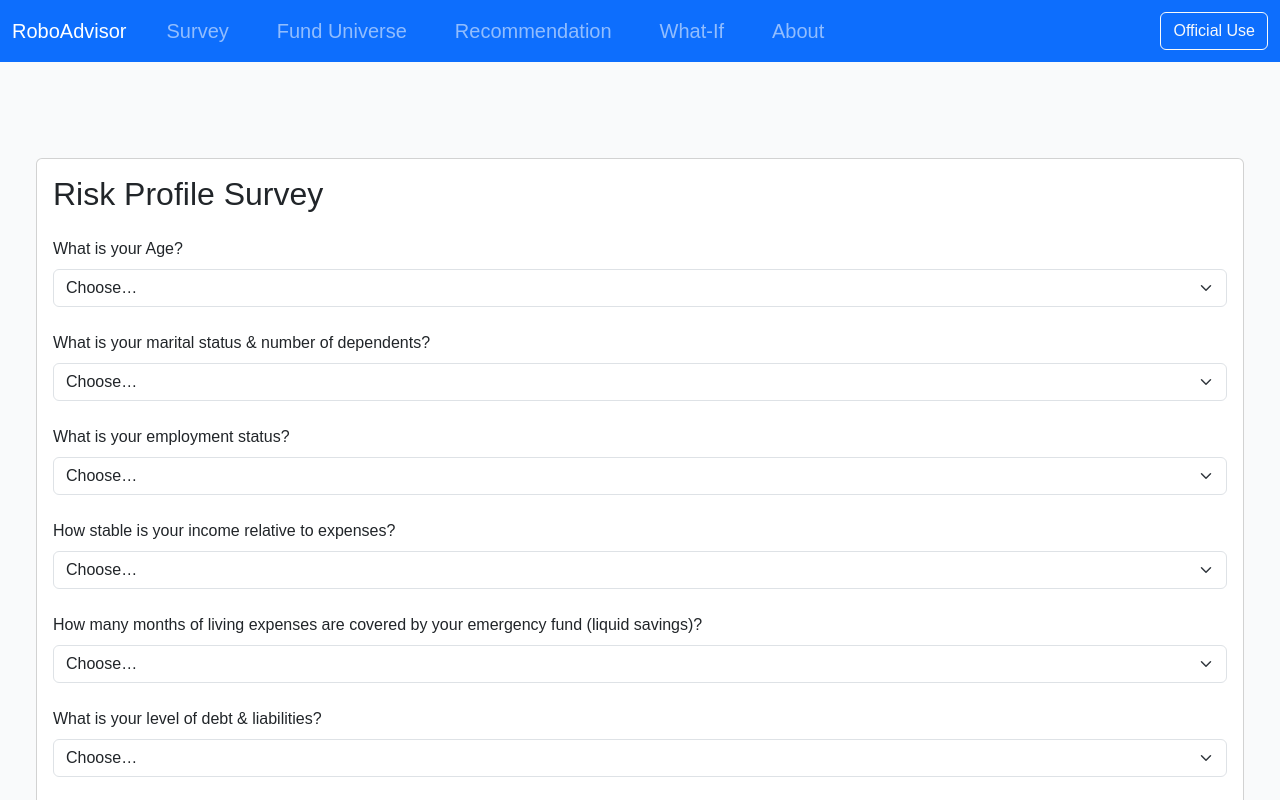
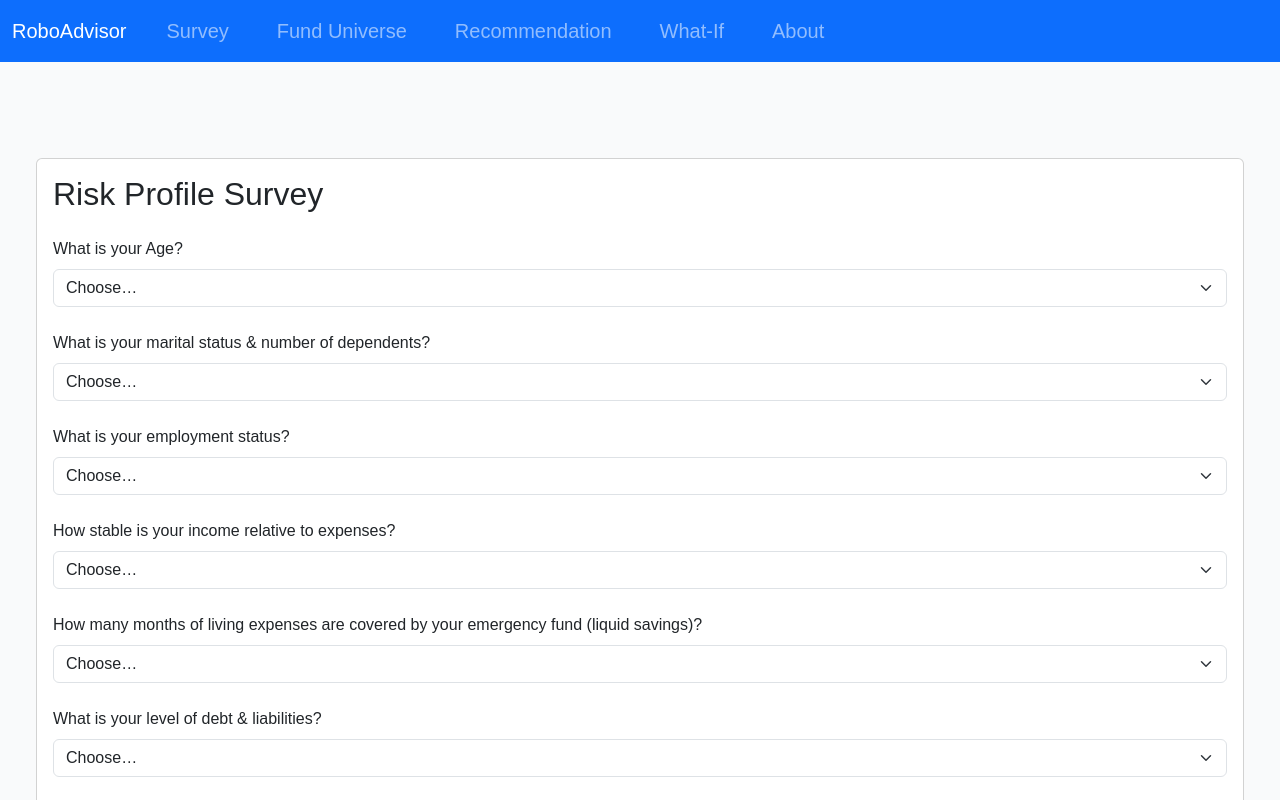
Before and after one commit to brandonchua/roboadvisor-web, a Next.js app: page /questionnaire in a window 1280 px wide. Shown: the top 800 px of the page. Built offline with nearby package versions, Linux system fonts and the light colour scheme.

Commit message:
fixed navbar

```diff
--- a/src/app/components/NavBar.tsx
+++ b/src/app/components/NavBar.tsx
@@ -1,15 +1,11 @@
-'use client';  // NavBar uses useDebug(), which is a client‐side hook
+'use client';
 
 import Link      from 'next/link';
 import Navbar    from 'react-bootstrap/Navbar';
 import Container from 'react-bootstrap/Container';
 import Nav       from 'react-bootstrap/Nav';
-import Button    from 'react-bootstrap/Button';
-import { useDebug } from '../providers/DebugProvider';
 
 export default function NavBar() {
-  const { debug, toggle } = useDebug();
-
   return (
     <Navbar bg="primary" variant="dark" expand="lg" className="mb-4">
       <Container fluid>
@@ -20,22 +16,19 @@ export default function NavBar() {
             <Nav.Link as={Link} href="/questionnaire" className="mx-3 py-2 fs-5">
               Survey
             </Nav.Link>
-            <Nav.Link as={Link} href="/universe"      className="mx-3 py-2 fs-5">
+            <Nav.Link as={Link} href="/universe" className="mx-3 py-2 fs-5">
               Fund Universe
             </Nav.Link>
-            <Nav.Link as={Link} href="/recommendation"className="mx-3 py-2 fs-5">
+            <Nav.Link as={Link} href="/recommendation" className="mx-3 py-2 fs-5">
               Recommendation
             </Nav.Link>
-            <Nav.Link as={Link} href="/what-if"       className="mx-3 py-2 fs-5">
+            <Nav.Link as={Link} href="/what-if" className="mx-3 py-2 fs-5">
               What-If
             </Nav.Link>
-            <Nav.Link as={Link} href="/about"         className="mx-3 py-2 fs-5">
+            <Nav.Link as={Link} href="/about" className="mx-3 py-2 fs-5">
               About
             </Nav.Link>
           </Nav>
-          <Button variant={debug ? 'light' : 'outline-light'} onClick={toggle}>
-            Official Use
-          </Button>
         </Navbar.Collapse>
       </Container>
     </Navbar>
--- a/src/app/questionnaire/page.tsx
+++ b/src/app/questionnaire/page.tsx
@@ -1,9 +1,7 @@
-// src/app/questionnaire/page.tsx
 'use client';
 
 import { useState } from 'react';
 import { useRouter } from 'next/navigation';
-import { useDebug } from '../providers/DebugProvider';
 import questions from '../../data/questionnaire.json';
 import { computeRawScore, computeRiskAversion } from '../../lib/risk';
 import {
@@ -16,7 +14,6 @@ import {
 } from 'react-bootstrap';
 
 export default function Questionnaire() {
-  const { debug } = useDebug();
   const [answers, setAnswers] = useState<Record<string, any>>({});
   const router = useRouter();
 
@@ -30,8 +27,6 @@ export default function Questionnaire() {
     // compute raw score and aversion
     const raw = computeRawScore(answers);
     const A   = computeRiskAversion(answers);
-
-    // only log the final A value
     console.log('🗝️ Final computed risk aversion A =', A);
 
     try {
@@ -41,8 +36,7 @@ export default function Questionnaire() {
         body: JSON.stringify(answers),
       });
       if (!res.ok) {
-        const errText = await res.text();
-        console.error('❌ API error:', errText);
+        console.error('❌ API error:', await res.text());
         alert('Server error—check console');
         return;
       }
@@ -57,10 +51,6 @@ export default function Questionnaire() {
     }
   };
 
-  // for the optional DEBUG panel
-  const raw = computeRawScore(answers);
-  const A   = computeRiskAversion(answers);
-
   return (
     <Container className="py-5">
       <Card>
@@ -68,12 +58,6 @@ export default function Questionnaire() {
           <Card.Title as="h2" className="mb-4">
             Risk Profile Survey
           </Card.Title>
-
-          {debug && (
-            <div className="mb-4 px-3 py-2 bg-red-50 border-l-4 border-red-400">
-              <strong>DEBUG:</strong> raw={raw}, A={A}
-            </div>
-          )}
 
           <Form onSubmit={onSubmit}>
             {questions.map(q => (
```
